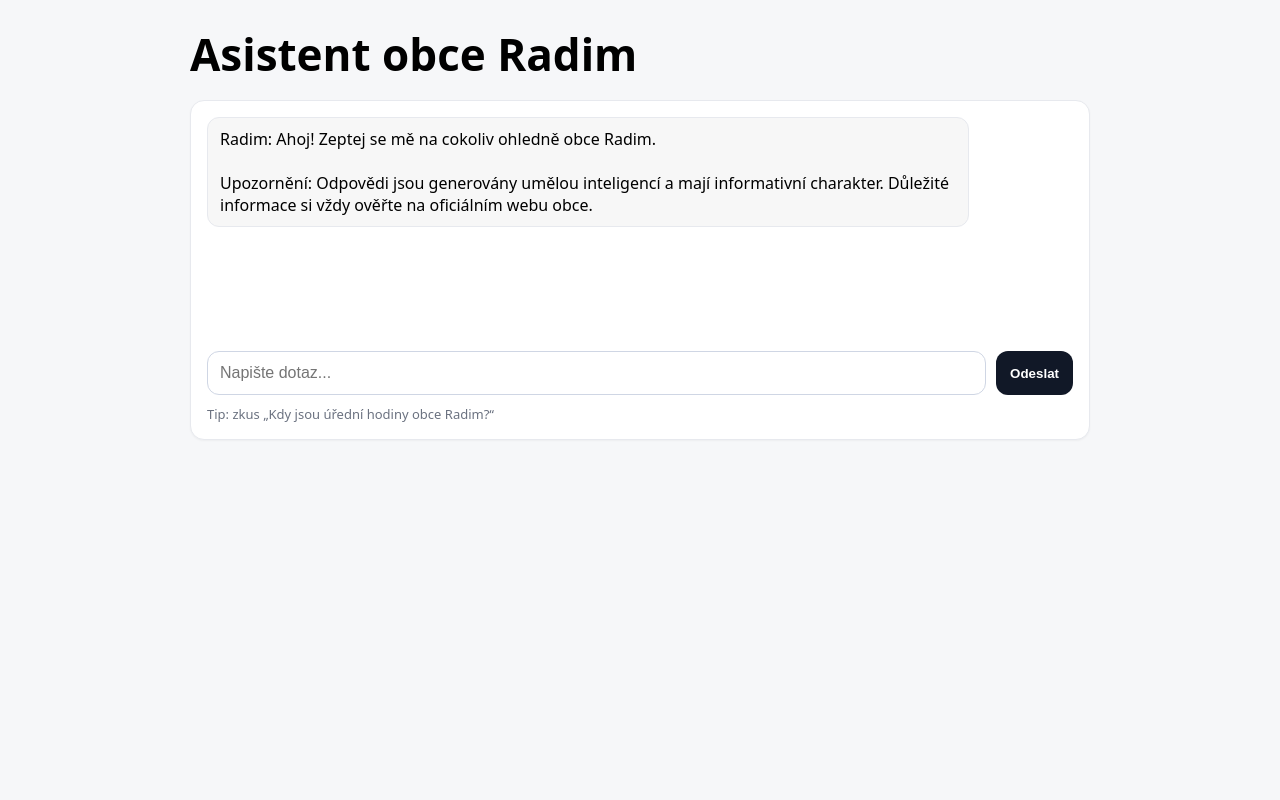
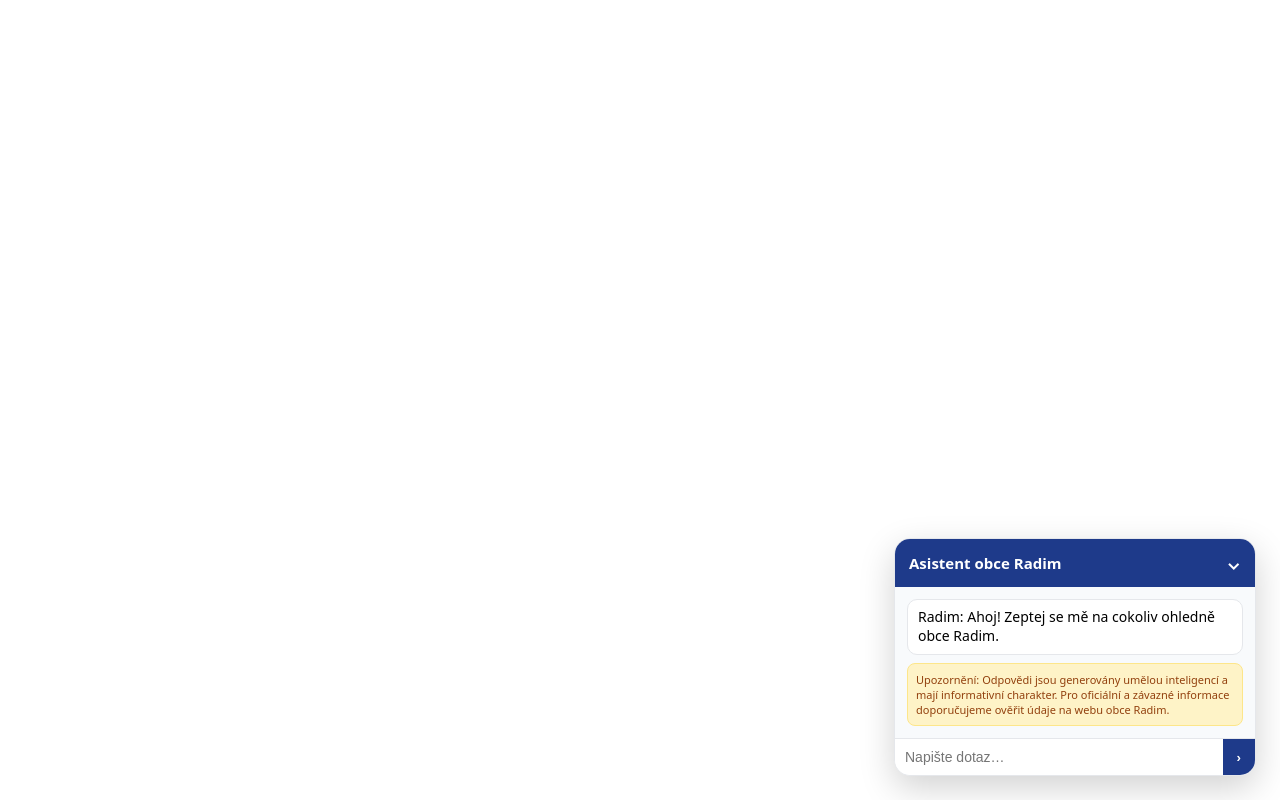
Before and after one commit to 007mart-a11y/Radim-chatbot, a website: page index.html in a window 1280 px wide. Drawn offline with Linux system fonts and the light colour scheme.

Commit message:
Update index.html

```diff
--- a/index.html
+++ b/index.html
@@ -8,133 +8,143 @@
 <style>
 body {
   font-family: system-ui, -apple-system, Segoe UI, Roboto, Arial, sans-serif;
-      margin: 0;
-      background: #f6f7f9;
+  background: transparent;
 }
 
-    .wrap {
-      max-width: 900px;
-      margin: 0 auto;
-      padding: 24px;
+/* === WIDGET === */
+.chat-widget {
+  position: fixed;
+  right: 24px;
+  bottom: 24px;
+  width: 360px;
+  max-height: 540px;
+  background: #ffffff;
+  border-radius: 16px;
+  box-shadow: 0 12px 35px rgba(0,0,0,.18);
+  display: flex;
+  flex-direction: column;
+  overflow: hidden;
+  border: 1px solid #e5e7eb;
+  z-index: 9999;
 }
 
-    h1 {
-      margin: 0 0 16px;
-      font-size: 44px;
+.chat-widget.collapsed {
+  height: 48px;
+  width: 220px;
 }
 
-    .card {
-      background: #fff;
-      border: 1px solid #e7e9ee;
-      border-radius: 14px;
-      padding: 16px;
-      box-shadow: 0 1px 2px rgba(0,0,0,.04);
+.chat-header {
+  background: #1e3a8a;
+  color: #fff;
+  padding: 12px 14px;
+  font-weight: 700;
+  font-size: 15px;
+  display: flex;
+  justify-content: space-between;
+  align-items: center;
+  cursor: pointer;
 }
+
+.toggle { font-size: 18px; }
 
 .chat {
   display: flex;
   flex-direction: column;
-      gap: 10px;
-      min-height: 220px;
+  gap: 8px;
+  padding: 12px;
+  overflow-y: auto;
+  flex: 1;
+  background: #f8fafc;
 }
 
 .msg {
-      padding: 10px 12px;
-      border-radius: 12px;
-      border: 1px solid #e7e9ee;
+  padding: 8px 10px;
+  border-radius: 10px;
+  font-size: 14px;
+  line-height: 1.35;
   white-space: pre-wrap;
-      max-width: 85%;
 }
 
 .me {
-      background: #eef6ff;
+  background: #dbeafe;
+  align-self: flex-end;
+}
+
+.bot {
+  background: #ffffff;
+  border: 1px solid #e5e7eb;
   align-self: flex-start;
 }
 
-    .bot {
-      background: #f7f7f7;
-      align-self: flex-start;
+.ai-note {
+  font-size: 11px;
+  background: #fef3c7;
+  border: 1px solid #fde68a;
+  color: #92400e;
+  border-radius: 8px;
+  padding: 8px;
+}
+
+.feedback {
+  display: flex;
+  gap: 8px;
+  margin-top: 6px;
+}
+
+.feedback button {
+  flex: 1;
+  font-size: 13px;
+  padding: 6px;
+  border-radius: 8px;
+  border: 1px solid #c7d2fe;
+  background: #eef2ff;
+  cursor: pointer;
+}
+
+.feedback button.clicked {
+  background: #1e3a8a;
+  color: #fff;
 }
 
 .row {
   display: flex;
-      gap: 10px;
-      margin-top: 14px;
+  border-top: 1px solid #e5e7eb;
 }
 
 input {
   flex: 1;
-      padding: 12px;
-      border-radius: 12px;
-      border: 1px solid #cfd6e4;
-      font-size: 16px;
+  padding: 10px;
+  border: none;
+  font-size: 14px;
+  outline: none;
 }
 
-    button {
-      padding: 12px 14px;
-      border-radius: 12px;
+button.send {
+  padding: 0 14px;
   border: 0;
-      background: #111827;
+  background: #1e3a8a;
   color: #fff;
   font-weight: 600;
   cursor: pointer;
 }
 
-    button:disabled {
-      opacity: .6;
-      cursor: not-allowed;
-    }
-
-    .hint {
-      margin-top: 10px;
-      color: #6b7280;
-      font-size: 13px;
-    }
-
-    /* 🔵 FEEDBACK BOX */
-    .feedback {
-      border: 1px solid #c7d2fe;
-      background: #eef2ff;
-      border-radius: 12px;
-      padding: 12px;
-      margin-top: 6px;
-    }
-
-    .feedback-title {
-      font-weight: 600;
-      margin-bottom: 8px;
-    }
-
-    .feedback-buttons {
-      display: flex;
-      gap: 10px;
-    }
-
-    .feedback-buttons button {
-      background: #2563eb;
-    }
-
-    .feedback-buttons button.no {
-      background: #6b7280;
-    }
+button:disabled { opacity: .6; }
 </style>
 </head>
 
 <body>
-  <div class="wrap">
-    <h1>Asistent obce Radim</h1>
 
-    <div class="card">
+<div id="widget" class="chat-widget">
+  <div class="chat-header" onclick="toggleWidget()">
+    Asistent obce Radim
+    <span id="arrow" class="toggle">⌄</span>
+  </div>
+
   <div id="chat" class="chat"></div>
 
   <div class="row">
-        <input id="q" type="text" placeholder="Napište dotaz..." autocomplete="off" />
-        <button id="send">Odeslat</button>
-      </div>
-
-      <div class="hint">
-        Tip: zkus „Kdy jsou úřední hodiny obce Radim?“
-      </div>
+    <input id="q" type="text" placeholder="Napište dotaz…" autocomplete="off" />
+    <button id="send" class="send">›</button>
   </div>
 </div>
 
@@ -142,9 +152,17 @@
 const chatEl = document.getElementById("chat");
 const inputEl = document.getElementById("q");
 const sendBtn = document.getElementById("send");
+const widget = document.getElementById("widget");
+const arrow = document.getElementById("arrow");
 
-    let realQuestionCount = 0;
+let aiNoteShown = false;
+let questionCount = 0;
 let feedbackShown = false;
+
+function toggleWidget() {
+  widget.classList.toggle("collapsed");
+  arrow.textContent = widget.classList.contains("collapsed") ? "⌃" : "⌄";
+}
 
 function addMessage(who, text, cls) {
   const div = document.createElement("div");
@@ -154,30 +172,49 @@
   chatEl.scrollTop = chatEl.scrollHeight;
 }
 
-    function isRealQuestion(text) {
-      const t = text.toLowerCase();
-      if (t.length < 6) return false;
-      if (["ahoj", "dobrý den", "cau", "čau"].includes(t)) return false;
-      return true;
+function addAiNoteOnce() {
+  if (aiNoteShown) return;
+  aiNoteShown = true;
+
+  const div = document.createElement("div");
+  div.className = "ai-note";
+  div.textContent =
+    "Upozornění: Odpovědi jsou generovány umělou inteligencí a mají informativní charakter. Pro oficiální a závazné informace doporučujeme ověřit údaje na webu obce Radim.";
+  chatEl.appendChild(div);
 }
 
-    function showFeedback() {
+function addFeedbackOnce() {
   if (feedbackShown) return;
   feedbackShown = true;
 
-      const box = document.createElement("div");
-      box.className = "feedback";
+  const label = document.createElement("div");
+  label.className = "ai-note";
+  label.textContent = "Vyřešili jste svůj dotaz?";
 
-      box.innerHTML = `
-        <div class="feedback-title">Vyřešili jste svůj dotaz?</div>
-        <div class="feedback-buttons">
-          <button onclick="this.parentElement.parentElement.remove()">Ano</button>
-          <button class="no" onclick="this.parentElement.parentElement.remove()">Ne</button>
-        </div>
-      `;
+  const wrap = document.createElement("div");
+  wrap.className = "feedback";
 
-      chatEl.appendChild(box);
-      chatEl.scrollTop = chatEl.scrollHeight;
+  const yes = document.createElement("button");
+  const no = document.createElement("button");
+
+  yes.textContent = "Ano";
+  no.textContent = "Ne";
+
+  yes.onclick = () => {
+    yes.classList.add("clicked");
+    no.disabled = true;
+  };
+
+  no.onclick = () => {
+    no.classList.add("clicked");
+    yes.disabled = true;
+  };
+
+  wrap.appendChild(yes);
+  wrap.appendChild(no);
+
+  chatEl.appendChild(label);
+  chatEl.appendChild(wrap);
 }
 
 async function ask() {
@@ -188,9 +225,7 @@
   inputEl.value = "";
   sendBtn.disabled = true;
 
-      if (isRealQuestion(query)) {
-        realQuestionCount++;
-      }
+  questionCount++;
 
   try {
     const res = await fetch("/.netlify/functions/search", {
@@ -199,32 +234,34 @@
       body: JSON.stringify({ message: query })
     });
 
-        const raw = await res.text();
-        const data = JSON.parse(raw);
+    const data = JSON.parse(await res.text());
 
+    if (!res.ok || !data.ok) {
+      addMessage("Radim", data?.error || "Chyba serveru", "bot");
+      return;
+    }
+
+    addAiNoteOnce();
     addMessage("Radim", data.answer || "(bez odpovědi)", "bot");
 
-        if (realQuestionCount === 2) {
-          showFeedback();
+    if (questionCount === 2) {
+      addFeedbackOnce();
     }
 
   } catch (e) {
-        addMessage("Radim", "Chyba serveru.", "bot");
+    addMessage("Radim", "Chyba: " + e.message, "bot");
   } finally {
     sendBtn.disabled = false;
   }
 }
 
+// init
 sendBtn.addEventListener("click", ask);
-    inputEl.addEventListener("keydown", e => {
-      if (e.key === "Enter") ask();
-    });
+inputEl.addEventListener("keydown", e => e.key === "Enter" && ask());
 
-    addMessage(
-      "Radim",
-      "Ahoj! Zeptej se mě na cokoliv ohledně obce Radim.\n\nUpozornění: Odpovědi jsou generovány umělou inteligencí a mají informativní charakter. Důležité informace si vždy ověřte na oficiálním webu obce.",
-      "bot"
-    );
+addMessage("Radim", "Ahoj! Zeptej se mě na cokoliv ohledně obce Radim.", "bot");
+addAiNoteOnce();
 </script>
+
 </body>
 </html>
```
Lines whose indentation alone changed are shown as unchanged.
